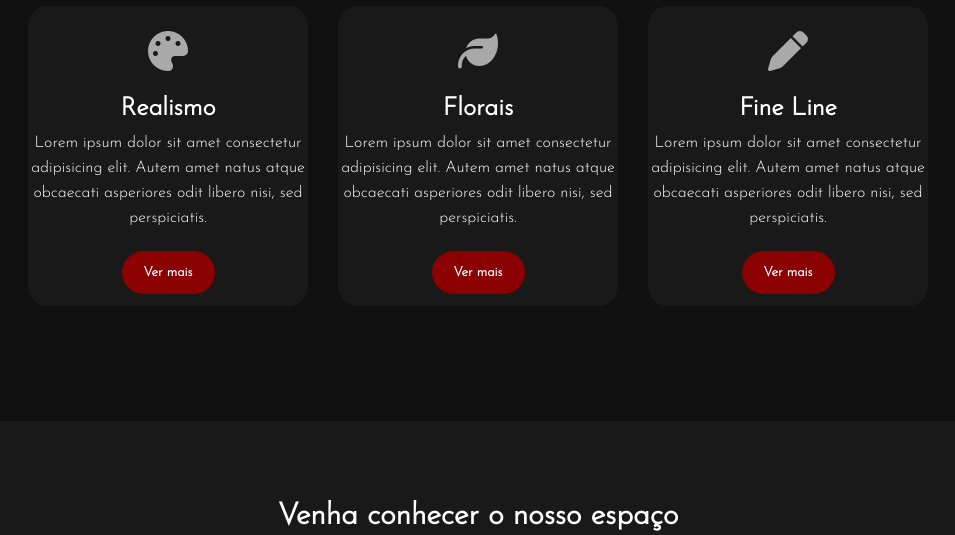
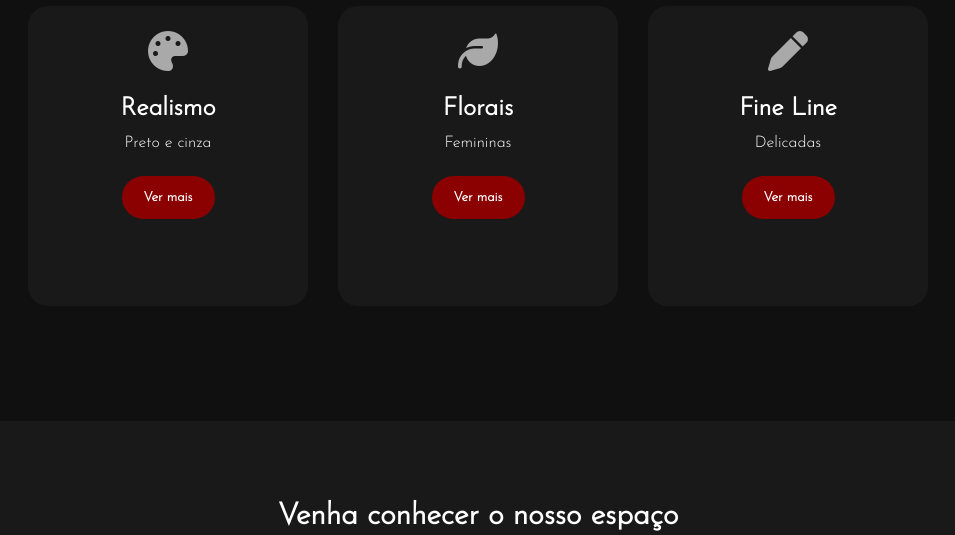
Before and after one commit to LeticiabarrosProjeto/Gustavo-Tatuador, a plain HTML site: page index.html in a window 1280 px wide. Shown: the part 1780-2315 px from the top of the page, without its empty margins (162-1117 px from the left). Drawn offline with Linux system fonts and the light colour scheme.

Commit message:
Refactor: alter index.html

```diff
--- a/index.html
+++ b/index.html
@@ -86,22 +86,22 @@
             <i class="fa-solid fa-palette"></i>
 
             <h5>Realismo</h5>
-            <p>Lorem ipsum dolor sit amet consectetur adipisicing elit. Autem amet natus atque obcaecati asperiores odit libero nisi, sed perspiciatis.</p>
-            <button class="btn">Ver mais</button>
+            <p>Preto e cinza</p>
+            <a href="index2.html"><button class="btn">Ver mais</button> </a>
         </div><!--card-->
 
         <div class="card">
             <i class="fa-solid fa-leaf"></i>
 
             <h5>Florais</h5>
-            <p>Lorem ipsum dolor sit amet consectetur adipisicing elit. Autem amet natus atque obcaecati asperiores odit libero nisi, sed perspiciatis.</p>
+            <p>Femininas</p>
             <button class="btn">Ver mais</button>
         </div><!--card-->
 
         <div class="card">
             <i class="fa-solid fa-pen"></i>
             <h5>Fine Line</h5>
-            <p>Lorem ipsum dolor sit amet consectetur adipisicing elit. Autem amet natus atque obcaecati asperiores odit libero nisi, sed perspiciatis.</p>
+            <p>Delicadas</p>
             <button class="btn">Ver mais</button>
 
         </div><!--card-->
```
